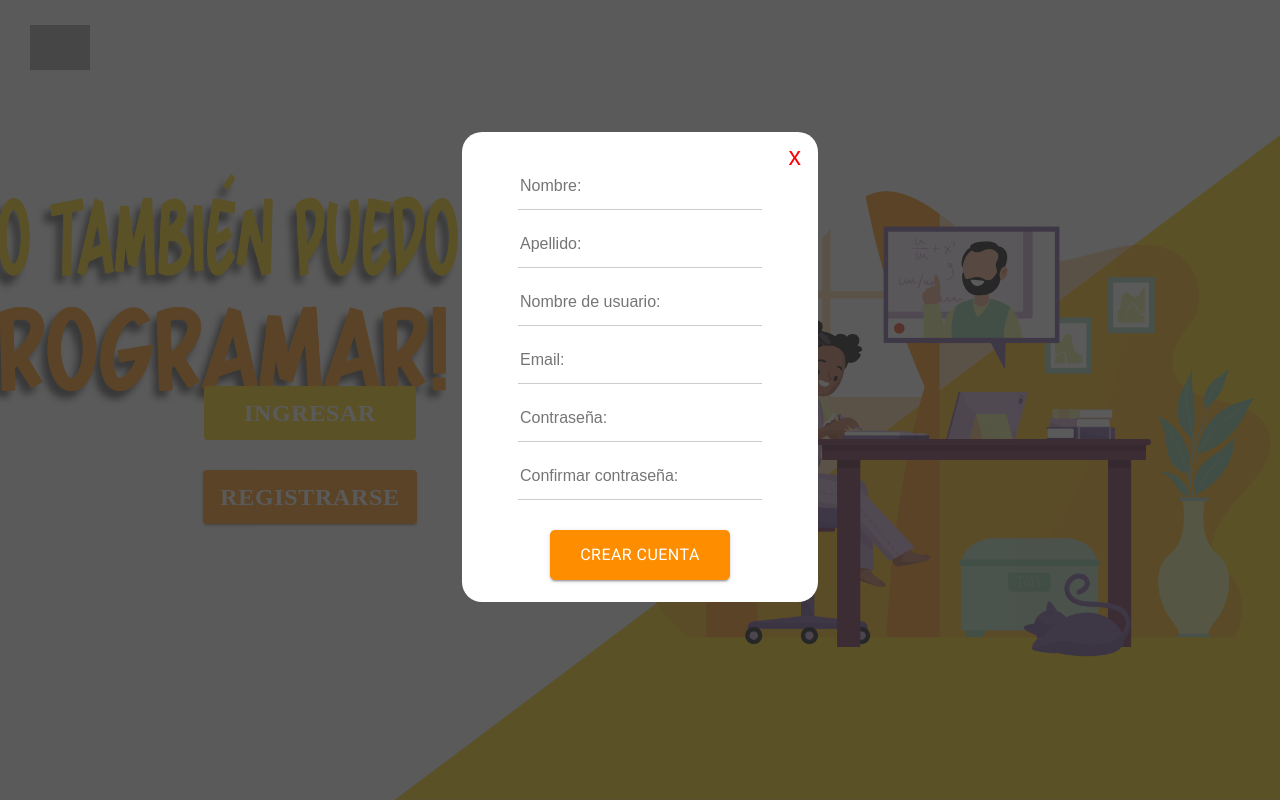
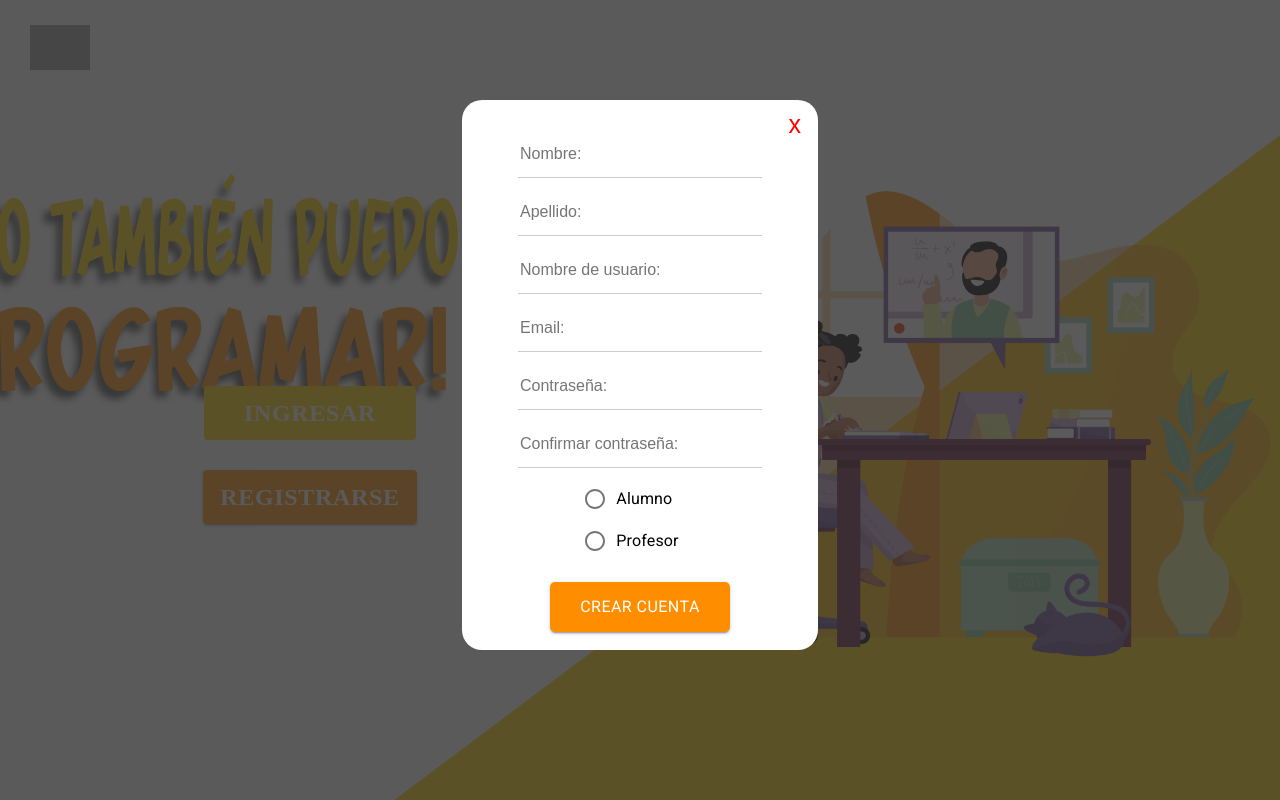
Before and after one commit to DeeRo-dev/Henry-Kids, a React (Create React App) app in the folder client/: page / in a window 1280 px wide. Both pictures are taken after a click on the button "INGRESAR". Built offline with nearby package versions, Linux system fonts and the light colour scheme; grey boxes are pictures that could not be loaded.

Commit message:
Form finish

```diff
--- a/client/src/components/LandingPage/LandingPage.jsx
+++ b/client/src/components/LandingPage/LandingPage.jsx
@@ -1,6 +1,13 @@
 import React, { useState } from "react";
 import styles from "./LandingPage.module.css";
-import { Button } from "@material-ui/core";
+import {
+  Button,
+  FormControl,
+  FormControlLabel,
+  FormLabel,
+  Radio,
+  RadioGroup,
+} from "@material-ui/core";
 import { withStyles } from "@material-ui/styles";
 
 export default function LandingPage() {
@@ -120,6 +127,26 @@ export default function LandingPage() {
                       type="password"
                       placeholder="Confirmar contraseña:"
                     />
+<div>
+                    <FormControl component="fieldset">
+                      <RadioGroup
+                        aria-label="gender"
+                        defaultValue="female"
+                        name="radio-buttons-group"
+                      >
+                        <FormControlLabel
+                          value="Alumno"
+                          control={<Radio />}
+                          label="Alumno"
+                        />
+                        <FormControlLabel
+                          value="Profesor"
+                          control={<Radio />}
+                          label="Profesor"
+                        />
+                      </RadioGroup>
+                    </FormControl>
+                    </div>
                     <StyleButtonCrearCuenta
                       type="submit"
                       className={styles.btnCrearCuenta}
--- a/client/src/components/LandingPage/LandingPage.module.css
+++ b/client/src/components/LandingPage/LandingPage.module.css
@@ -66,7 +66,7 @@ body.active_modal {
   border-radius: 3px;
   float: left;
   width: 300px;
-  height: 410px;
+  height: 490px;
   text-align: center;
   border-radius: 20px;
   transition: all 400ms ease;
```
